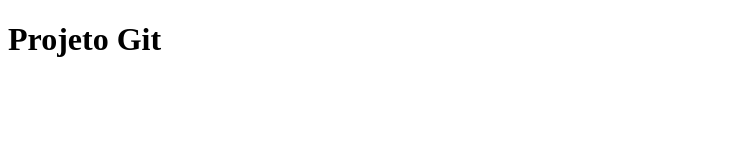
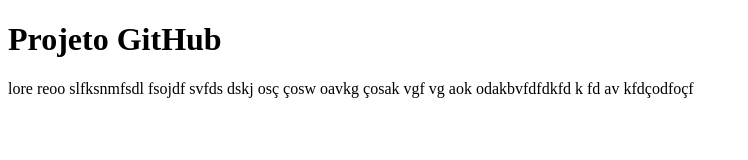
Before and after one commit to AndreFaeterj/meu-site, a plain HTML site: page index.html in a window 1280 px wide. Shown: the whole page, without its empty margins (0-748 px from the left). Drawn offline with Linux system fonts and the light colour scheme.

Commit message:
insersao de paragrafo

```diff
--- a/index.html
+++ b/index.html
@@ -5,7 +5,8 @@
     <title>Title</title>
 </head>
 <body>
-<h1>Projeto Git</h1>
+<h1>Projeto GitHub</h1>
 
+<p> lore reoo slfksnmfsdl  fsojdf svfds dskj osç çosw oavkg çosak vgf vg aok odakbvfdfdkfd k fd av kfdçodfoçf</p>
 </body>
 </html>
```
